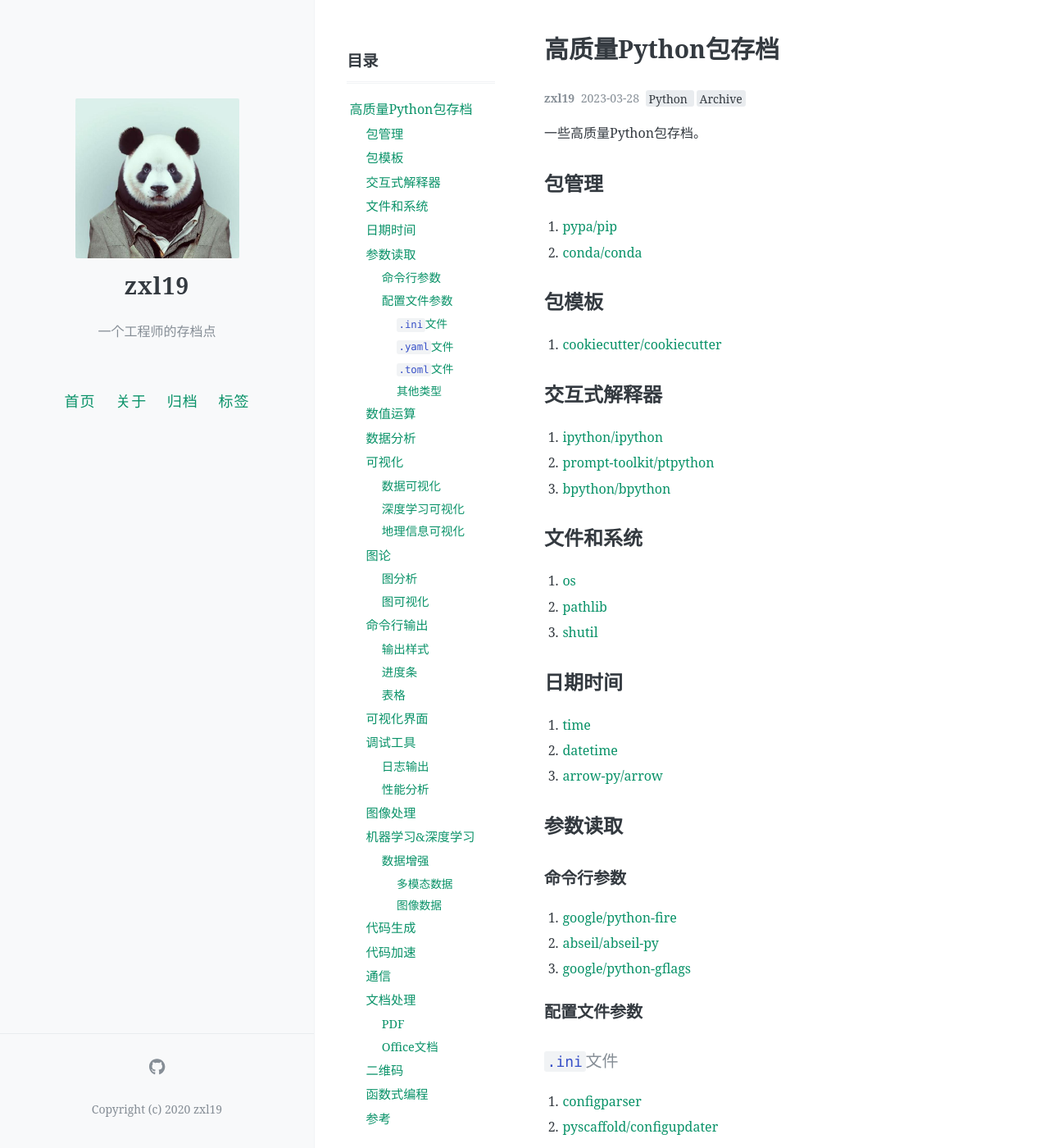
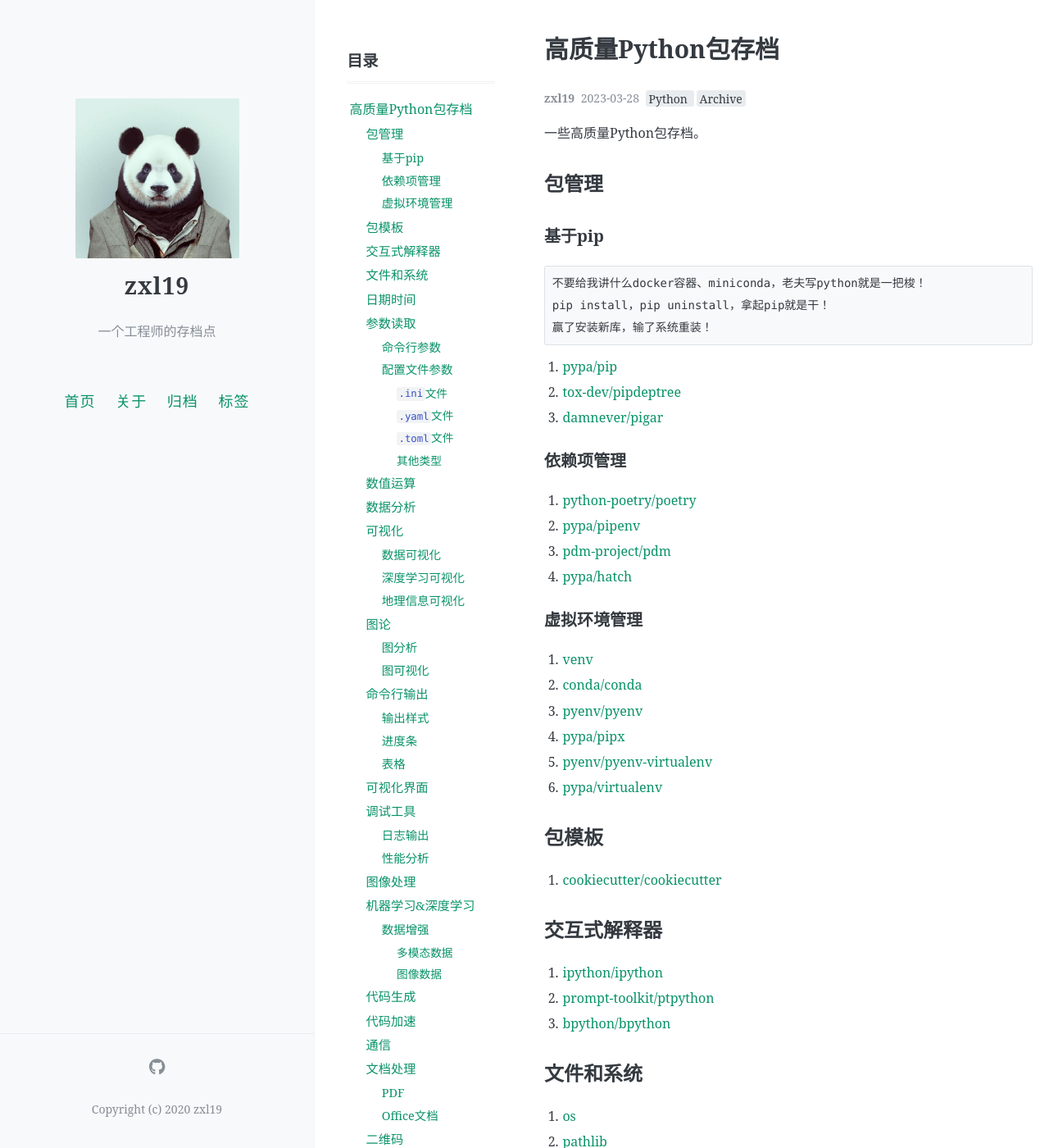
Before and after one commit to zxl19/zxl19.github.io, a Jekyll site: the page built from _posts/2023-03-28-python-package.md, in a window 1280 px wide and 1400 px high. Shown: the whole window at 82% size. Built offline with Jekyll 4.4.1, drawn with Linux system fonts in a browser that asks for light colours; comment, search, counter and statistics services are not loaded; some of the changed text lies outside the part shown.

Commit message:
Update Posts

````diff
--- a/_posts/2023-03-28-python-package.md
+++ b/_posts/2023-03-28-python-package.md
@@ -15,8 +15,33 @@ pinned: false
 
 ## 包管理
 
+### 基于pip
+
+```text
+不要给我讲什么docker容器、miniconda，老夫写python就是一把梭！
+pip install，pip uninstall，拿起pip就是干！
+赢了安装新库，输了系统重装！
+```
+
 1. [pypa/pip](https://github.com/pypa/pip)
+2. [tox-dev/pipdeptree](https://github.com/tox-dev/pipdeptree)
+3. [damnever/pigar](https://github.com/damnever/pigar)
+
+### 依赖项管理
+
+1. [python-poetry/poetry](https://github.com/python-poetry/poetry)
+2. [pypa/pipenv](https://github.com/pypa/pipenv)
+3. [pdm-project/pdm](https://github.com/pdm-project/pdm)
+4. [pypa/hatch](https://github.com/pypa/hatch)
+
+### 虚拟环境管理
+
+1. [venv](https://docs.python.org/3/library/venv.html)
 2. [conda/conda](https://github.com/conda/conda)
+3. [pyenv/pyenv](https://github.com/pyenv/pyenv)
+4. [pypa/pipx](https://github.com/pypa/pipx)
+5. [pyenv/pyenv-virtualenv](https://github.com/pyenv/pyenv-virtualenv)
+6. [pypa/virtualenv](https://github.com/pypa/virtualenv)
 
 ## 包模板
 
@@ -244,9 +269,10 @@ pinned: false
 
 ## 参考
 
-1. [哪些Python库让你相见恨晚？-Python小二的回答-知乎](https://www.zhihu.com/question/24590883/answer/1220720307)
-2. [哪些Python库让你相见恨晚？-Lingfeng Ai的回答-知乎](https://www.zhihu.com/question/24590883/answer/92420471)
-3. [哪些Python库让你相见恨晚？-易执的回答-知乎](https://www.zhihu.com/question/24590883/answer/969106343)
-4. [六种酷炫Python运行进度条-腾讯云](https://cloud.tencent.com/developer/article/1661478)
-5. [哪些命令行工具让你相见恨晚？-Python与数据挖掘的回答-知乎](https://www.zhihu.com/question/41115077/answer/2302415301)
-6. [哪些Python库让你相见恨晚？-高天的回答-知乎](https://www.zhihu.com/question/24590883/answer/1493635700)
+1. [为什么有些人宁愿花费很多时间去自己手工配置Python环境, 也不用Anaconda?-知乎](https://www.zhihu.com/question/404402864/answer/2954272601)
+2. [哪些Python库让你相见恨晚？-Python小二的回答-知乎](https://www.zhihu.com/question/24590883/answer/1220720307)
+3. [哪些Python库让你相见恨晚？-Lingfeng Ai的回答-知乎](https://www.zhihu.com/question/24590883/answer/92420471)
+4. [哪些Python库让你相见恨晚？-易执的回答-知乎](https://www.zhihu.com/question/24590883/answer/969106343)
+5. [六种酷炫Python运行进度条-腾讯云](https://cloud.tencent.com/developer/article/1661478)
+6. [哪些命令行工具让你相见恨晚？-Python与数据挖掘的回答-知乎](https://www.zhihu.com/question/41115077/answer/2302415301)
+7. [哪些Python库让你相见恨晚？-高天的回答-知乎](https://www.zhihu.com/question/24590883/answer/1493635700)
````
Also changed, not shown: _posts/2021-10-11-terminal-tool.md (+0 -7 lines).
